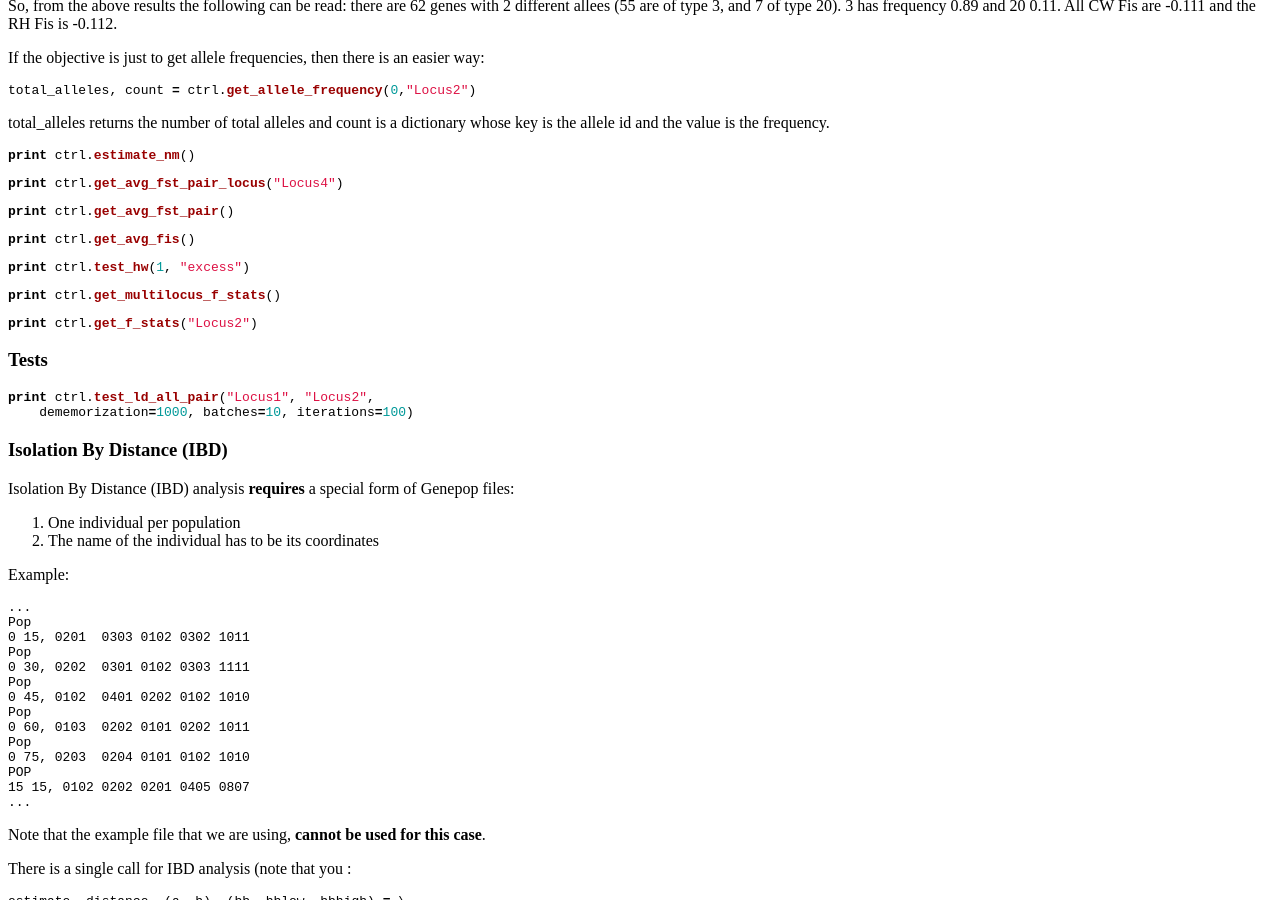
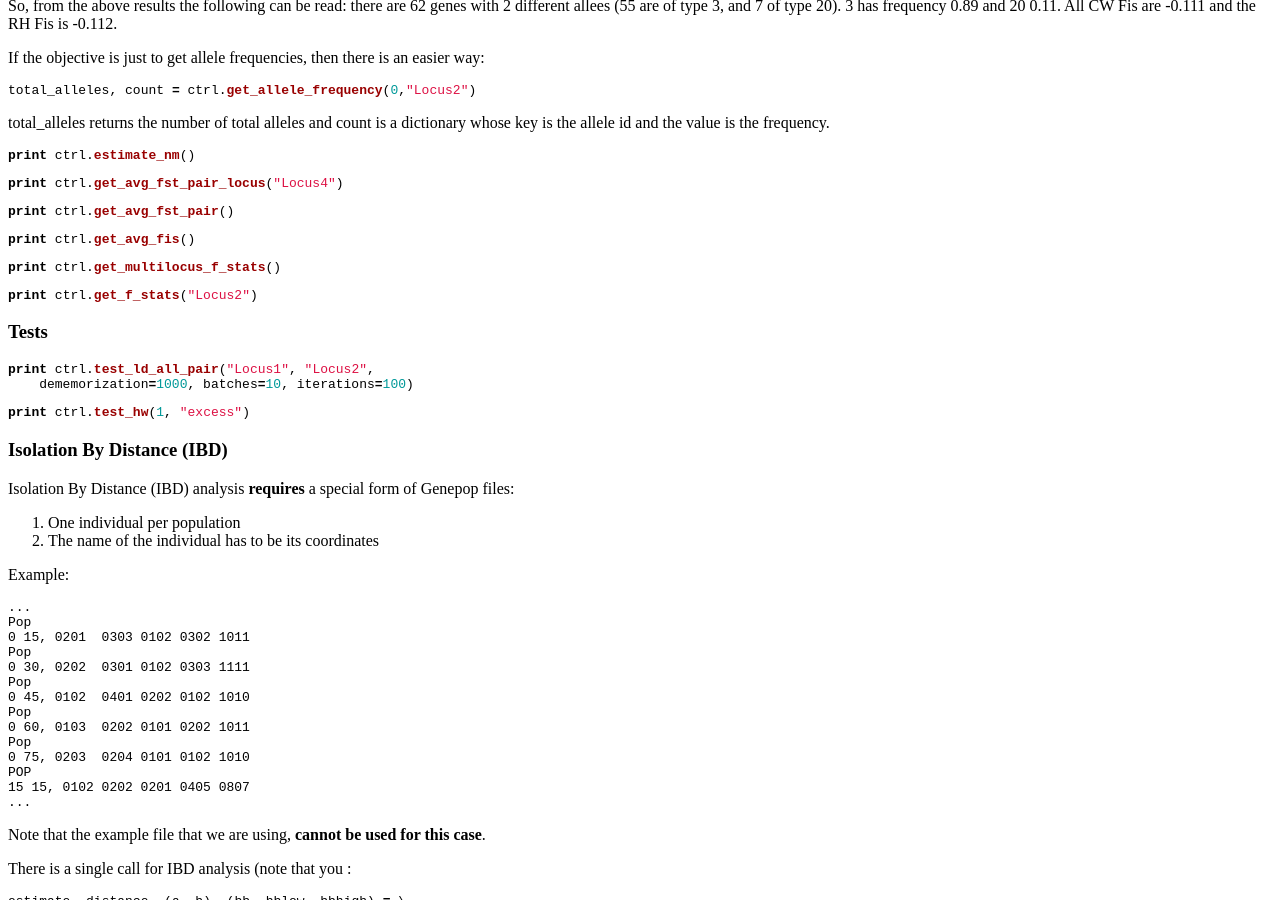
Before and after one commit to biopython/biopython.github.io, a Jekyll site: the page built from wiki/PopGen_Genepop.md, in a window 1280 px wide and 900 px high, scrolled down 1240 px. Built offline with Jekyll 4.4.1, drawn with Linux system fonts in a browser that asks for light colours.

Commit message:
Change to wiki page

````diff
--- a/wiki/PopGen_Genepop.md
+++ b/wiki/PopGen_Genepop.md
@@ -149,10 +149,6 @@ print ctrl.get_avg_fis()
 ```
 
 ``` python
-print ctrl.test_hw(1, "excess")
-```
-
-``` python
 print ctrl.get_multilocus_f_stats()
 ```
 
@@ -165,6 +161,10 @@ print ctrl.get_f_stats("Locus2")
 ``` python
 print ctrl.test_ld_all_pair("Locus1", "Locus2",
     dememorization=1000, batches=10, iterations=100)
+```
+
+``` python
+print ctrl.test_hw(1, "excess")
 ```
 
 ### Isolation By Distance (IBD)
````
Also changed, not shown: 1 other file.
